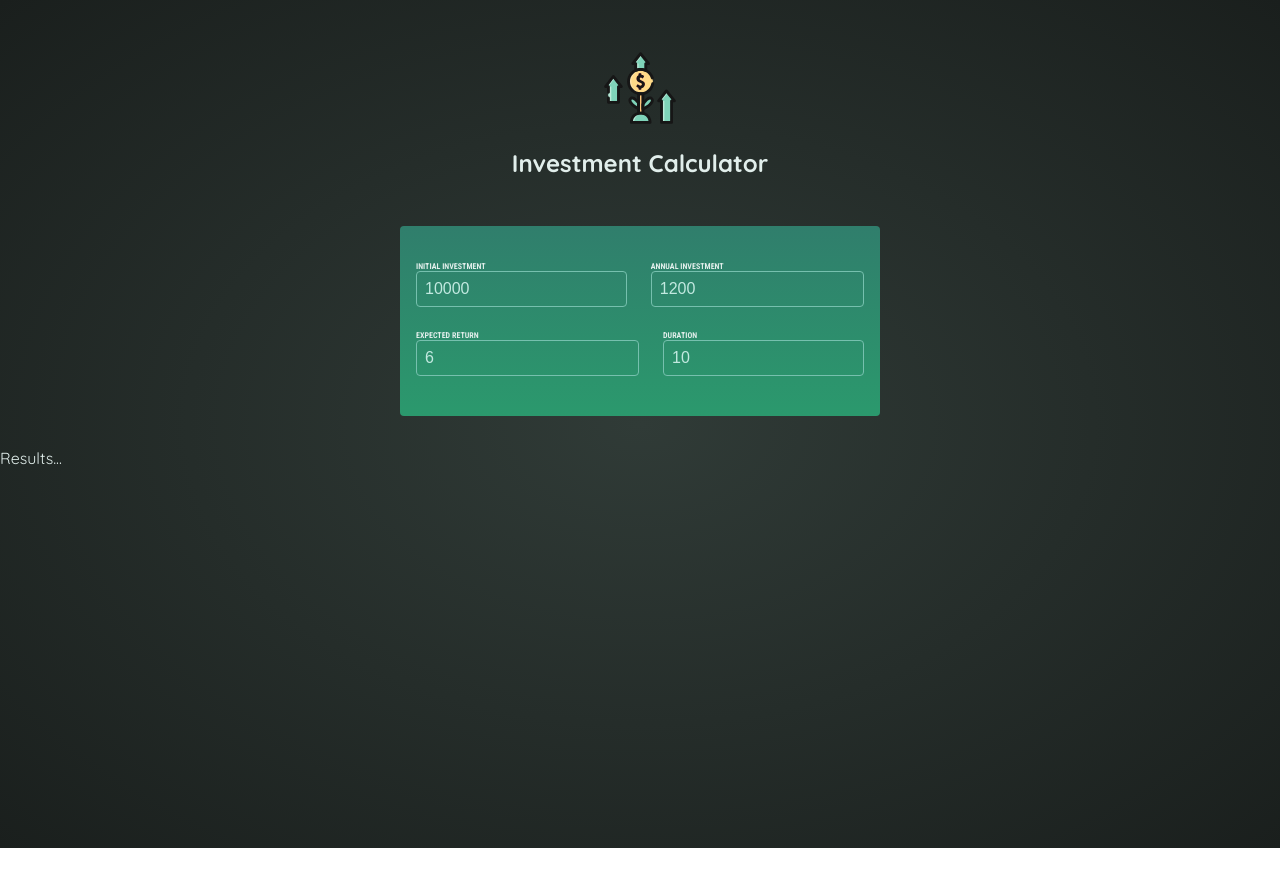
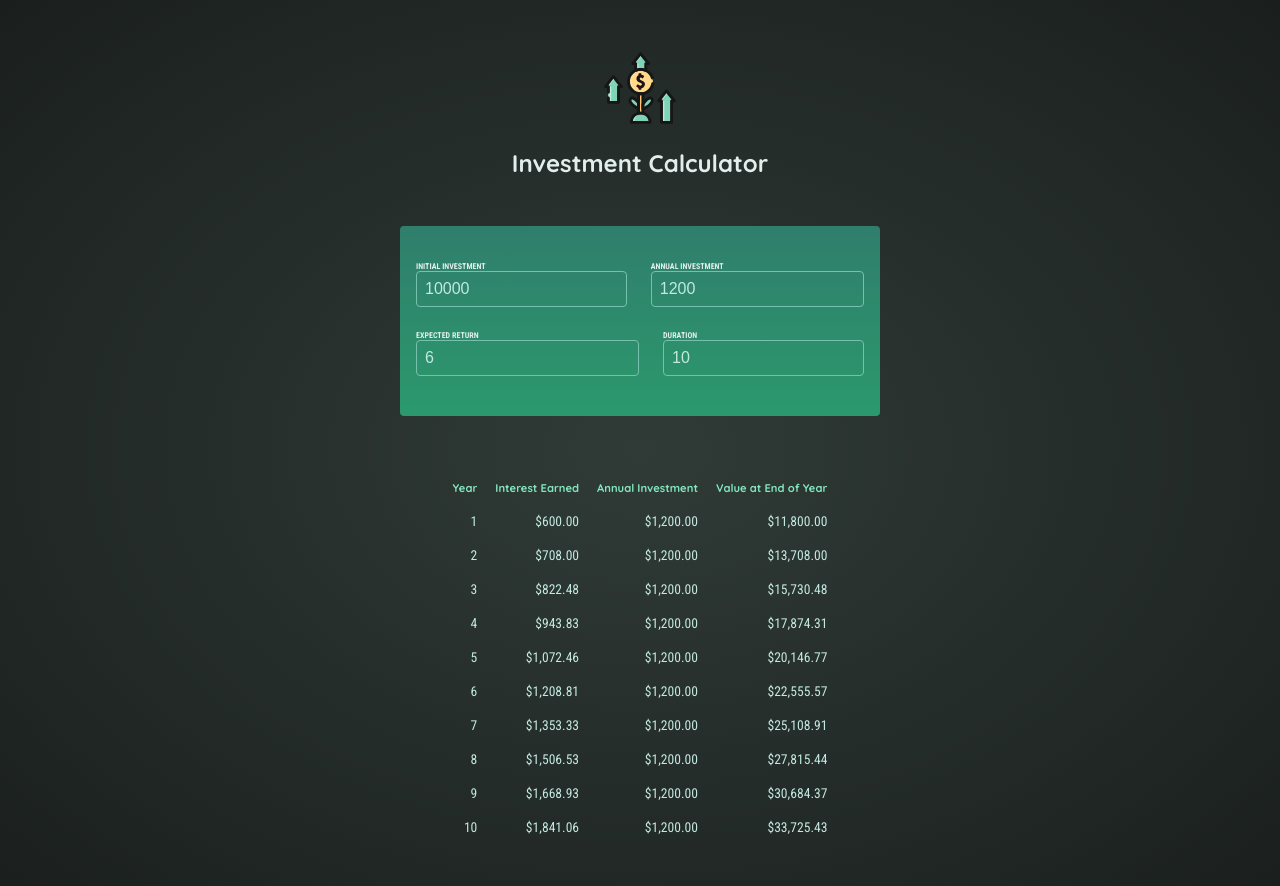
Before and after one commit to Shahbaaz92/Investment-Calculator-App, a React (Vite) app: page / in a window 1280 px wide. Shown: the top 886 px of the page. Before the commit the page ends 848 px from the top, so only its background shows below. Built offline with nearby package versions, Linux system fonts and the light colour scheme.

Commit message:
Update App.jsx

```diff
--- a/src/App.jsx
+++ b/src/App.jsx
@@ -12,6 +12,8 @@ function App() {
     duration: 10,
   });
 
+  const inputIsValid = userInput.duration >= 1;
+
   function handleChange(inputIdentifier, newValue) {
     setUserInput((prevUserInput) => {
       return {
@@ -25,7 +27,13 @@ function App() {
     <>
       <Header />
       <UserInput onChangeInput={handleChange} userInput={userInput} />
-      <Results userInput={userInput} />
+      {inputIsValid ? (
+        <Results userInput={userInput} />
+      ) : (
+        <p style={{ textAlign: "center", fontWeight: "bold" }}>
+          Please put a proper duration!
+        </p>
+      )}
     </>
   );
 }
--- a/src/components/Results.jsx
+++ b/src/components/Results.jsx
@@ -2,7 +2,43 @@ import { calculateInvestmentResults } from "../util/investment";
 function Results({ userInput }) {
   const results = calculateInvestmentResults(userInput);
   console.log(results);
-  return <div>Results...</div>;
+  return (
+    <table id="result">
+      <thead>
+        <tr>
+          <th>Year</th>
+          <th>Interest Earned</th>
+          <th>Annual Investment</th>
+          <th>Value at End of Year</th>
+        </tr>
+      </thead>
+      <tbody>
+        {results.map((result) => (
+          <tr key={result.year}>
+            <td>{result.year}</td>
+            <td>
+              {result.interest.toLocaleString("en-US", {
+                style: "currency",
+                currency: "USD",
+              })}
+            </td>
+            <td>
+              {result.annualInvestment.toLocaleString("en-US", {
+                style: "currency",
+                currency: "USD",
+              })}
+            </td>
+            <td>
+              {result.valueEndOfYear.toLocaleString("en-US", {
+                style: "currency",
+                currency: "USD",
+              })}
+            </td>
+          </tr>
+        ))}
+      </tbody>
+    </table>
+  );
 }
 
 export default Results;
```
